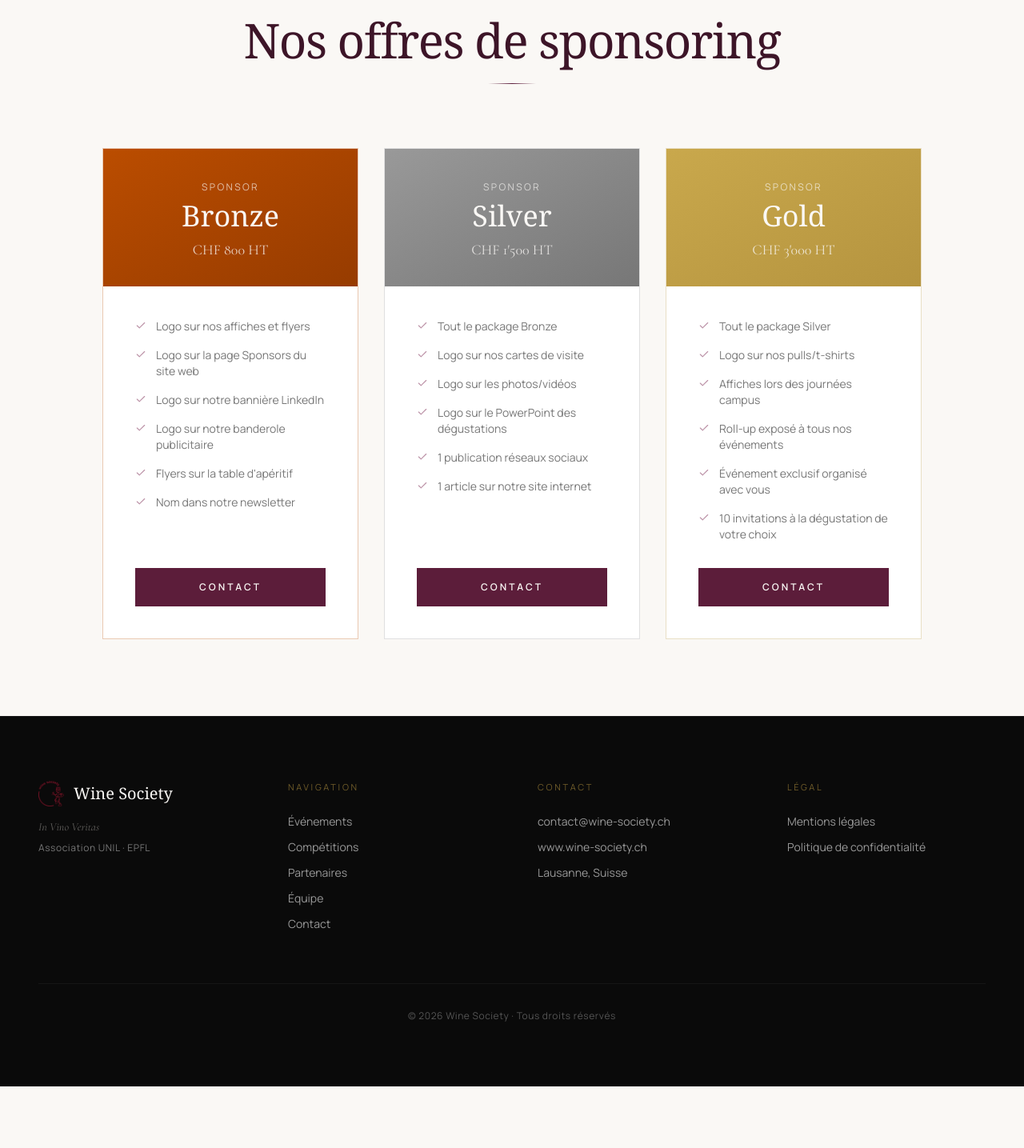
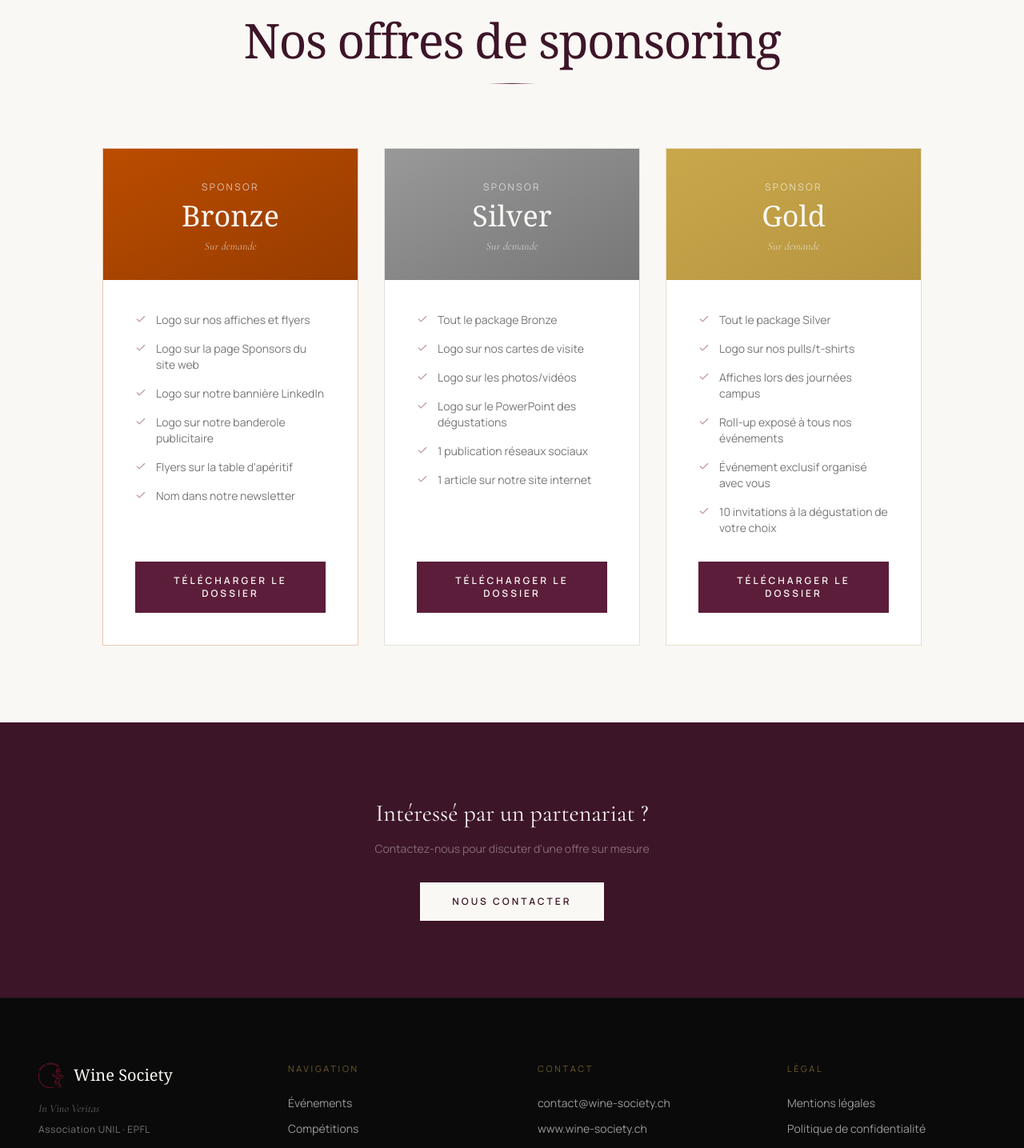
Before and after one commit to WineSociety-Lausanne/Wine-Society-Web, a Next.js app: page /partenaires in a window 1280 px wide. Shown: the part 1049-2484 px from the top of the page at 80% size. Before the commit the page ends 2407 px from the top, so only its background shows below. Built offline with nearby package versions, Linux system fonts and the light colour scheme; a web font is replaced by a local one.

Commit message:
discretion about prices of sponsoship offers. Redirect to pdf brochure

```diff
--- a/src/app/partenaires/page.tsx
+++ b/src/app/partenaires/page.tsx
@@ -1,7 +1,7 @@
 "use client";
 
 import { useLang } from "@/lib/lang-context";
-import { SlideIn, StaggerContainer, StaggerItem } from "@/components/AnimatedText";
+import { FadeUp, SlideIn, StaggerContainer, StaggerItem } from "@/components/AnimatedText";
 import SectionHeader from "@/components/SectionHeader";
 import Link from "next/link";
 import { Check, ExternalLink } from "lucide-react";
@@ -106,7 +106,9 @@ export default function PartenairesPage() {
                   <div className={`${tier.header} p-10 pb-8 text-center`}>
                     <p className="font-body text-cream-100/70 text-xs uppercase tracking-[0.2em]">Sponsor</p>
                     <p className="font-headline text-4xl text-cream-100 mt-2">{tier.name}</p>
-                    <p className="font-display text-cream-100/80 text-lg mt-2">{tier.price}</p>
+                    <p className="font-display text-cream-100/60 text-sm mt-2 italic">
+                      {locale === "fr" ? "Sur demande" : "On request"}
+                    </p>
                   </div>
                   <div className="p-10 flex-1 flex flex-col">
                     <ul className="space-y-4 flex-1">
@@ -117,7 +119,9 @@ export default function PartenairesPage() {
                         </li>
                       ))}
                     </ul>
-                    <Link href="/contact" className="btn-primary w-full mt-8 text-center">Contact</Link>
+                    <a href="/WineSociety_Sponsoring_2025-2026.pdf" download className="btn-primary w-full mt-8 text-center">
+                      {locale === "fr" ? "Télécharger le dossier" : "Download brochure"}
+                    </a>
                   </div>
                 </div>
               </StaggerItem>
@@ -125,6 +129,21 @@ export default function PartenairesPage() {
           </StaggerContainer>
         </div>
       </section>
+
+      {/* CTA Contact */}
+      <section className="section-padding bg-wine-900 text-center">
+        <FadeUp>
+          <p className="font-display text-2xl md:text-3xl text-cream-100 mb-4">
+            {locale === "fr" ? "Intéressé par un partenariat ?" : "Interested in a partnership?"}
+          </p>
+          <p className="font-body text-cream-200/40 text-sm mb-8">
+            {locale === "fr" ? "Contactez-nous pour discuter d'une offre sur mesure" : "Get in touch to discuss a tailored offer"}
+          </p>
+          <Link href="/contact" className="bg-cream-100 text-wine-900 px-10 py-4 font-body font-semibold text-xs uppercase tracking-[0.25em] hover:bg-white transition-all duration-500 inline-block text-center">
+            {locale === "fr" ? "Nous contacter" : "Contact us"}
+          </Link>
+        </FadeUp>
+      </section>
     </>
   );
 }
--- a/src/app/team/page.tsx
+++ b/src/app/team/page.tsx
@@ -6,8 +6,8 @@ import SectionHeader from "@/components/SectionHeader";
 import { User } from "lucide-react";
 
 const teamMembers = [
-  { nameKey: "president", name: "Jan Hoffman" },
-  { nameKey: "vicePresident", name: "Damien Grosset-Bourbange" },
+  { nameKey: "president", name: "Damien Grosset-Bourbange" },
+  { nameKey: "vicePresident", name: "Jan Hoffman" },
   { nameKey: "sponsorship", name: "Adonis Casteret" },
   { nameKey: "events", name: "Orso Renucci" },
   { nameKey: "communication", name: "Mirko " },
```
Also changed, not shown: 1 other file (tests, documents, lock files or other folders).
